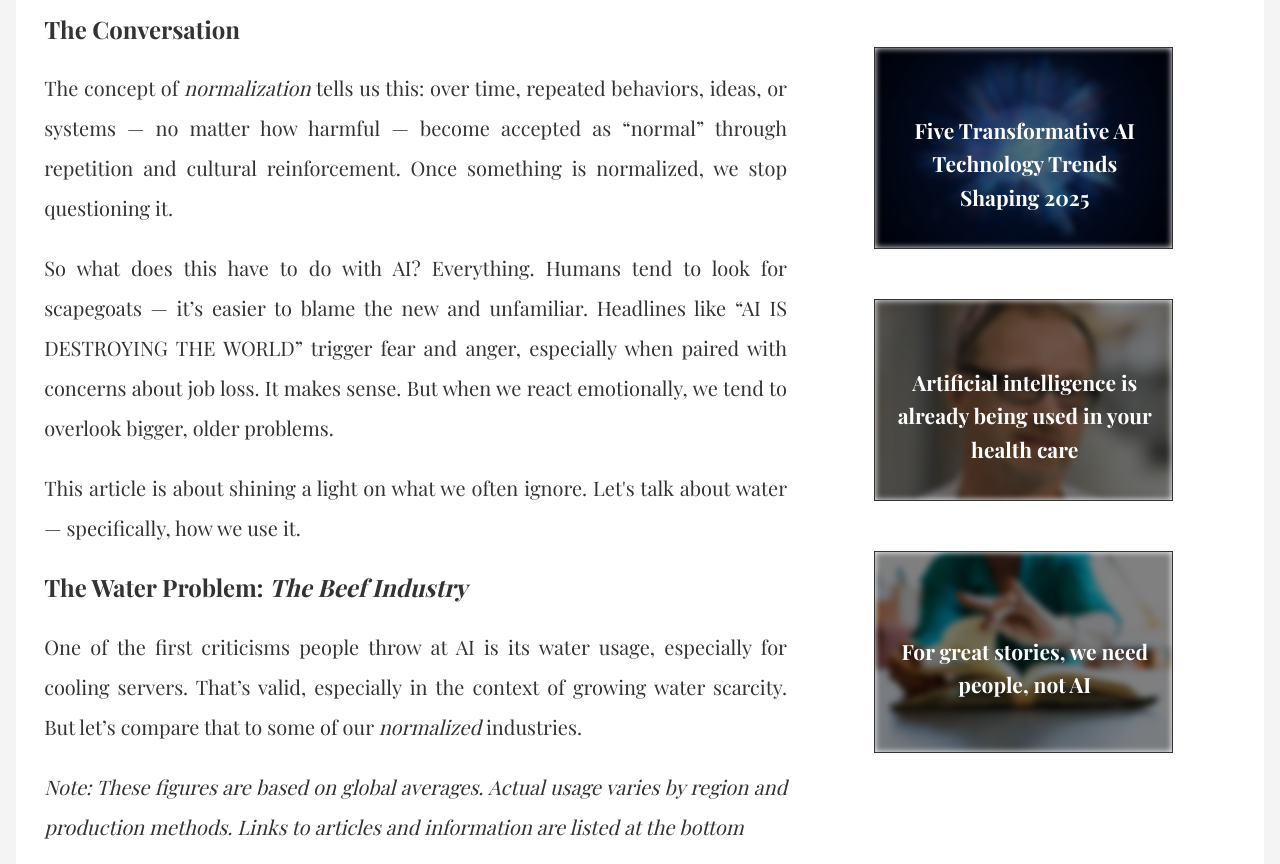
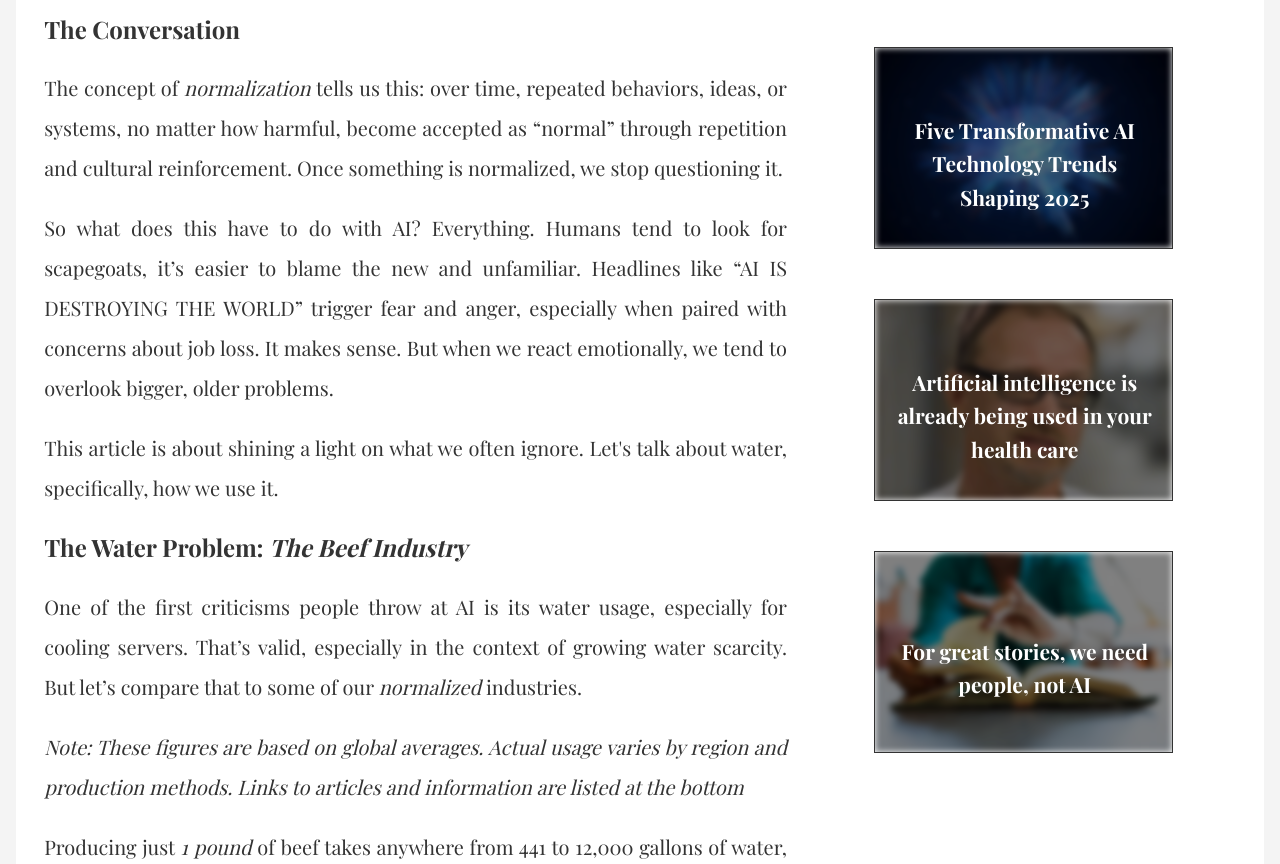
Before and after one commit to CompetentKoala/Personal-Blog, a plain HTML site: page blog-posts/3-The-Truth-of-The-Environmental-Impact-of-AI.html in a window 1280 px wide. Shown: the part 911-1775 px from the top of the page. Drawn offline with nearby package versions, Linux system fonts and the light colour scheme; a script that the page names is missing; a web font is replaced by a local one.

Commit message:
Fixed grammar in post 3:

```diff
--- a/blog-posts/3-The-Truth-of-The-Environmental-Impact-of-AI.html
+++ b/blog-posts/3-The-Truth-of-The-Environmental-Impact-of-AI.html
@@ -67,21 +67,20 @@
         <h2>The Conversation</h2>
         <p>
           The concept of <em>normalization</em> tells us this: over time,
-          repeated behaviors, ideas, or systems — no matter how harmful — become
+          repeated behaviors, ideas, or systems, no matter how harmful, become
           accepted as “normal” through repetition and cultural reinforcement.
           Once something is normalized, we stop questioning it.
         </p>
         <p>
           So what does this have to do with AI? Everything. Humans tend to look
-          for scapegoats — it’s easier to blame the new and unfamiliar.
-          Headlines like “AI IS DESTROYING THE WORLD” trigger fear and anger,
-          especially when paired with concerns about job loss. It makes sense.
-          But when we react emotionally, we tend to overlook bigger, older
-          problems.
+          for scapegoats, it’s easier to blame the new and unfamiliar. Headlines
+          like “AI IS DESTROYING THE WORLD” trigger fear and anger, especially
+          when paired with concerns about job loss. It makes sense. But when we
+          react emotionally, we tend to overlook bigger, older problems.
         </p>
         <p>
           This article is about shining a light on what we often ignore. Let's
-          talk about water — specifically, how we use it.
+          talk about water, specifically, how we use it.
         </p>
 
         <h2>The Water Problem: <em>The Beef Industry</em></h2>
```
